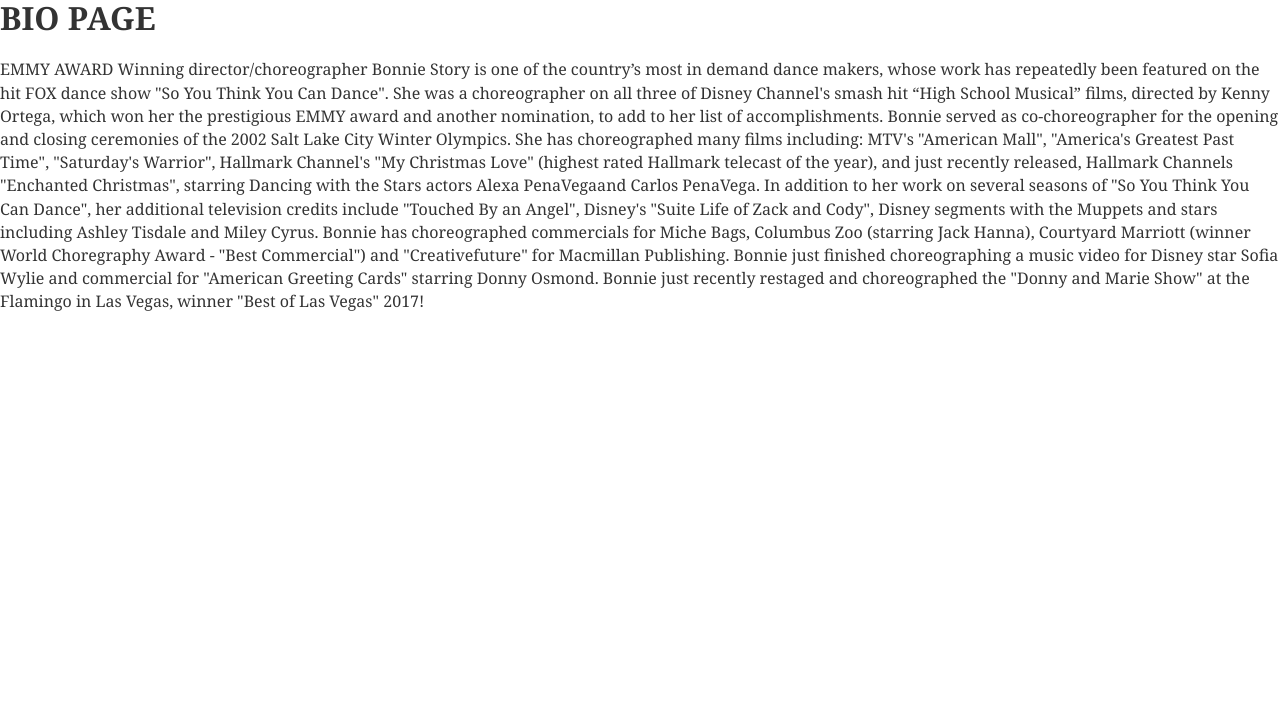
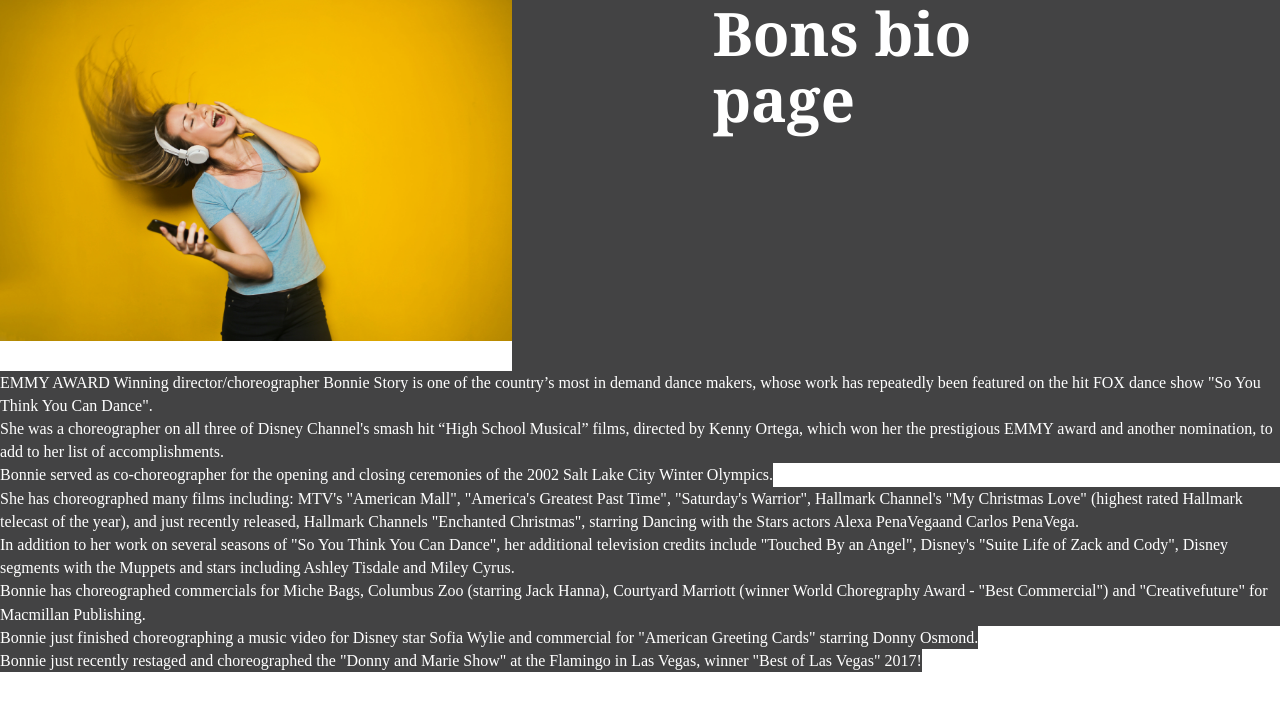
Before and after one commit to ZacharyBaker/bon-portfolio, a Gatsby site: page /bio in a window 1280 px wide. Built offline with nearby package versions, Linux system fonts and the light colour scheme; Gatsby itself is replaced by a stand-in of ours; what typography-theme-stern-grove would draw is missing.

Commit message:
bio in bad shape

```diff
--- a/src/pages/bio.js
+++ b/src/pages/bio.js
@@ -1,25 +1,24 @@
 import React from 'react'
 import Link from 'gatsby-link'
 import s from './bio.module.css'
+import orange from '../assets/orange-cell.jpg'
 // import sailBoatBg from '../assets/sailBoatBg.jpeg'
 
 const BioPage = () => (
-  <div>
-    <h1>BIO PAGE</h1>
-    <p>EMMY AWARD Winning director/choreographer Bonnie Story is one of the country’s most in demand dance makers, whose work has repeatedly been featured on the hit FOX dance show "So You Think You Can Dance".
-
-She was a choreographer on all three of Disney Channel's smash hit “High School Musical” films, directed by Kenny Ortega, which won her the prestigious EMMY award and another nomination, to add to her list of accomplishments.
-
-Bonnie served as co-choreographer for the opening and closing ceremonies of the 2002 Salt Lake City Winter Olympics.
-She has choreographed many films including: MTV's "American Mall", "America's Greatest Past Time", "Saturday's Warrior", Hallmark Channel's "My Christmas Love" (highest rated Hallmark telecast of the year),  and just recently released, Hallmark Channels  "Enchanted Christmas", starring Dancing with the Stars actors Alexa PenaVegaand Carlos PenaVega.
-
-In addition to her work on several seasons of "So You Think You Can Dance", her additional television credits include "Touched By an Angel", Disney's "Suite Life of Zack and Cody", Disney segments with the Muppets and stars including Ashley Tisdale and Miley Cyrus.
-
-Bonnie has choreographed commercials for Miche Bags, Columbus Zoo (starring Jack Hanna), Courtyard Marriott (winner World Choregraphy Award - "Best Commercial") and "Creativefuture" for Macmillan Publishing.
-
-Bonnie just finished choreographing a music video for Disney star Sofia Wylie and commercial for "American Greeting Cards" starring Donny Osmond.
-
-Bonnie just recently restaged and choreographed the "Donny and Marie Show" at the Flamingo in Las Vegas, winner "Best of Las Vegas" 2017! </p>
+  <div className={s.bioPageWrap}>
+    <h1 className={s.bioHeader}>Bons bio page</h1>
+    <div className={s.imgWrap}>
+      <img className={s.headerImage} src={orange} alt=""/>
+    </div>
+    <p className={s.p1}></p>
+    <p className={s.p1}>EMMY AWARD Winning director/choreographer Bonnie Story is one of the country’s most in demand dance makers, whose work has repeatedly been featured on the hit FOX dance show "So You Think You Can Dance".</p>
+    <p>She was a choreographer on all three of Disney Channel's smash hit “High School Musical” films, directed by Kenny Ortega, which won her the prestigious EMMY award and another nomination, to add to her list of accomplishments.</p>
+    <p>Bonnie served as co-choreographer for the opening and closing ceremonies of the 2002 Salt Lake City Winter Olympics.</p>
+    <p>She has choreographed many films including: MTV's "American Mall", "America's Greatest Past Time", "Saturday's Warrior", Hallmark Channel's "My Christmas Love" (highest rated Hallmark telecast of the year),  and just recently released, Hallmark Channels  "Enchanted Christmas", starring Dancing with the Stars actors Alexa PenaVegaand Carlos PenaVega. </p>
+    <p>In addition to her work on several seasons of "So You Think You Can Dance", her additional television credits include "Touched By an Angel", Disney's "Suite Life of Zack and Cody", Disney segments with the Muppets and stars including Ashley Tisdale and Miley Cyrus.  </p>
+    <p>Bonnie has choreographed commercials for Miche Bags, Columbus Zoo (starring Jack Hanna), Courtyard Marriott (winner World Choregraphy Award - "Best Commercial") and "Creativefuture" for Macmillan Publishing. </p>
+    <p>Bonnie just finished choreographing a music video for Disney star Sofia Wylie and commercial for "American Greeting Cards" starring Donny Osmond. </p>
+    <p>Bonnie just recently restaged and choreographed the "Donny and Marie Show" at the Flamingo in Las Vegas, winner "Best of Las Vegas" 2017!</p>
   </div>
 )
 
--- a/src/pages/bio.module.css
+++ b/src/pages/bio.module.css
@@ -0,0 +1,45 @@
+.bioPageWrap {
+  display: flex;
+  position: relative;
+  flex-wrap: wrap;
+}
+
+/*.paragraphWrap {
+  max-width: 70%;
+  margin-left: auto;
+  background: #434344;
+  color: white;
+  padding: 20px;
+  padding-top: 300px;
+  font-family: 'Montserrat';
+}*/
+
+p {
+  font-family: 'Montserrat';
+  background: #434344;
+  color: white;
+  margin-bottom: 0;
+}
+
+.p1 {
+  width: 40%;
+  flex-grow: 1;
+}
+
+.bioHeader {
+  color: white;
+  font-size: 60px;
+  font-weight: bold;
+  max-width: 350px;
+  position: absolute;
+  right: 17%;
+  background: #434344;
+}
+
+.imgWrap {
+  max-width: 40%;
+}
+
+.headerImage {
+  width: 100%;
+}
--- a/src/pages/index.js
+++ b/src/pages/index.js
@@ -9,7 +9,8 @@
 
 const IndexPage = () => (
   <div>
-    <h1 className={s.middleTitle}>story.</h1>
+    <h1 className={s.middleTitle}>story</h1>
+    <h6 className={s.subTitle}>I love what I do.</h6>
 
     <div className={s.work}>
 
```
Also changed, not shown: src/pages/index.module.css (+8 -2 lines), src/assets/orange-cell.jpg (added).
